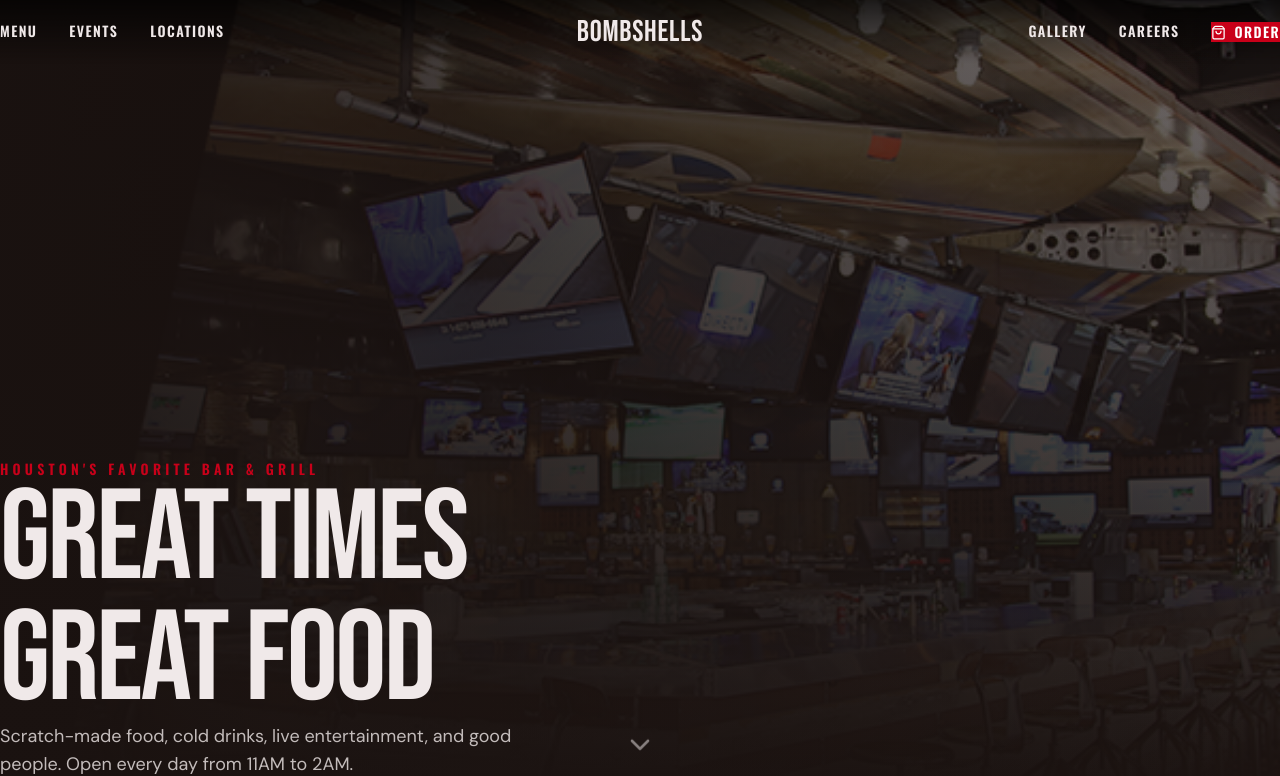
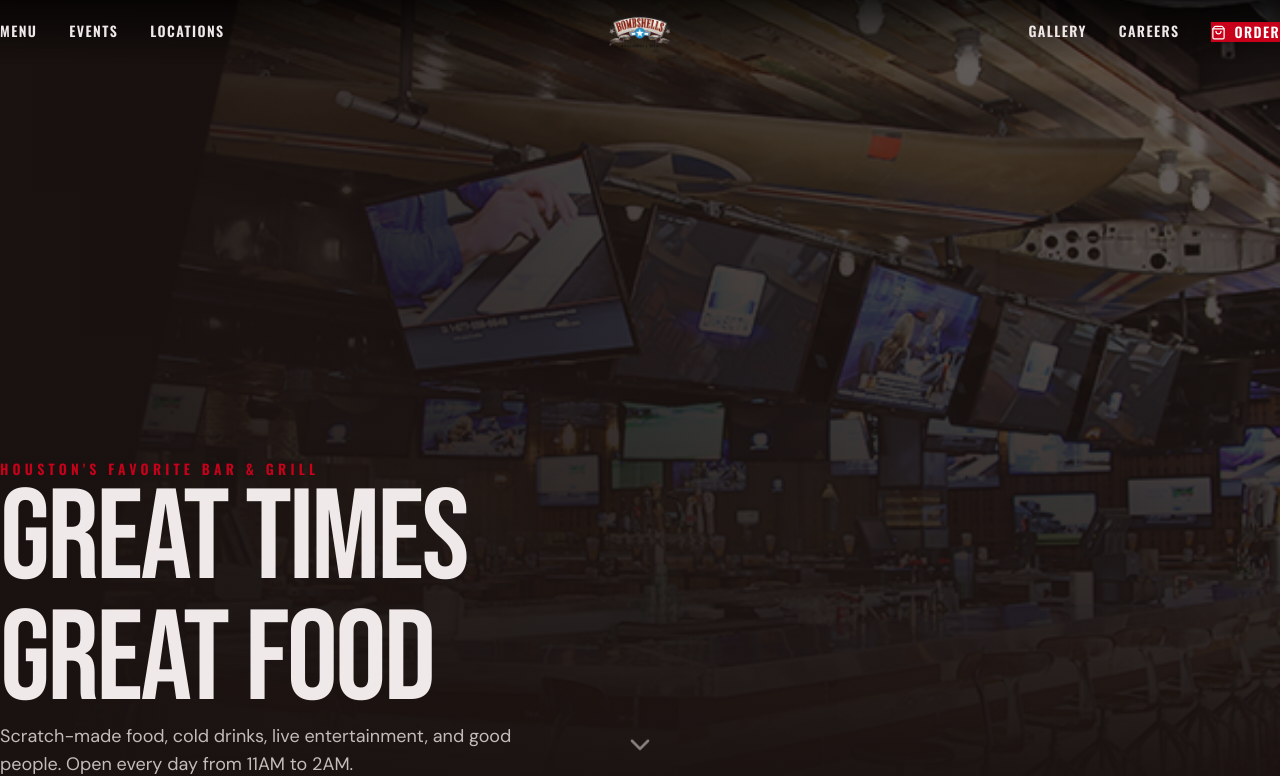
Before and after one commit to Richard-A-Grey/bombshells-redesign, a React (Vite) app: page / in a window 1280 px wide. Shown: the top 776 px of the page. Built offline with nearby package versions, Linux system fonts and the light colour scheme.

Commit message:
feat(brand): replace text logo with official Bombshells logo image in navbar and footer

```diff
--- a/src/components/Footer.tsx
+++ b/src/components/Footer.tsx
@@ -39,9 +39,13 @@
         <div className="grid md:grid-cols-3 gap-12 md:gap-8 mb-16">
           {/* Brand */}
           <div>
-            <p className="font-display text-4xl text-[oklch(0.94_0.008_22)] mb-4">
-              BOMBSHELLS
-            </p>
+            <img
+              src="/images/bs_logo.png"
+              alt="Bombshells Restaurant & Bar"
+              className="h-20 w-auto mb-4"
+              width={200}
+              height={93}
+            />
             <p className="font-body text-[oklch(0.65_0.008_22)] leading-relaxed text-sm max-w-[240px]">
               Great times, great food. Open every day from 11AM to 2AM across
               Houston and surrounding areas.
--- a/src/components/Navbar.tsx
+++ b/src/components/Navbar.tsx
@@ -56,9 +56,15 @@
         {/* Logo — center */}
         <a
           href="/"
-          className="font-display text-3xl tracking-wide text-[oklch(0.94_0.008_22)] hover:text-[oklch(0.52_0.22_25)] transition-colors absolute left-1/2 -translate-x-1/2"
+          className="absolute left-1/2 -translate-x-1/2 hover:opacity-90 transition-opacity"
         >
-          BOMBSHELLS
+          <img
+            src="/images/bs_logo.png"
+            alt="Bombshells Restaurant & Bar"
+            className="h-12 w-auto"
+            width={200}
+            height={93}
+          />
         </a>
 
         {/* Desktop nav right */}
```
Also changed, not shown: public/images/bs_logo.png (added).
